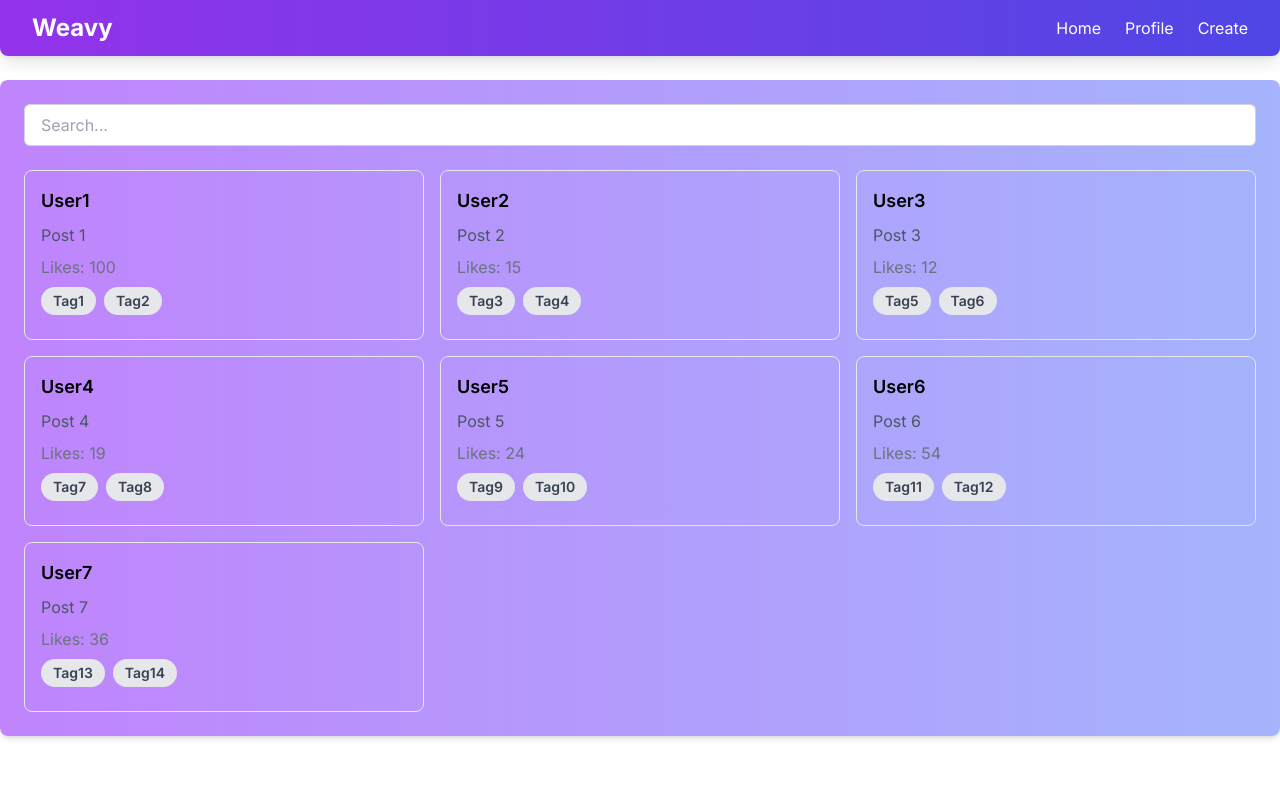
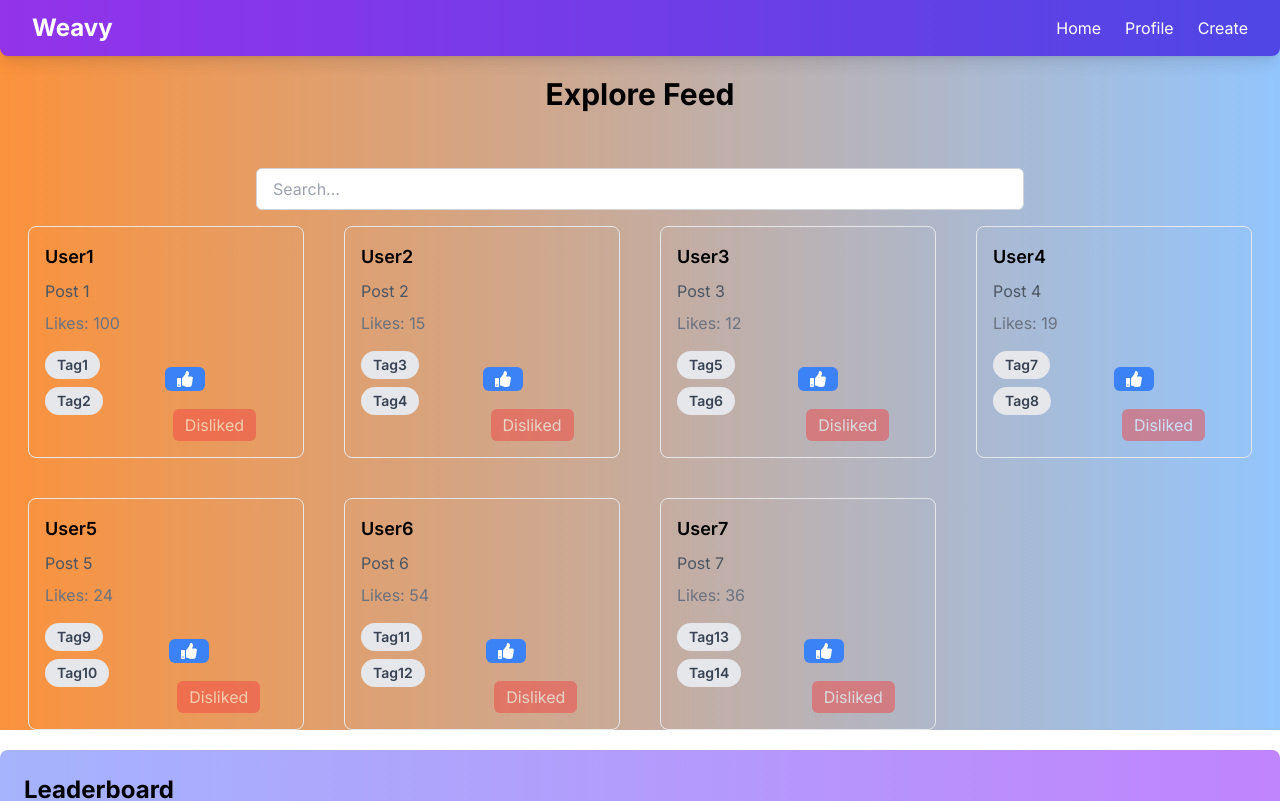
Before and after one commit to Kinjal2004/badam-StoryTell, a Next.js app: page / in a window 1280 px wide. Shown: the top 801 px of the page. Built offline with nearby package versions, Linux system fonts and the light colour scheme.

Commit message:
added: dynamic routes

```diff
--- /dev/null
+++ b/app/[postId]/page.tsx
@@ -0,0 +1,40 @@
+import { FC } from "react";
+import {redirect} from "next/navigation"
+
+interface PageProps {
+  params: { postId: string };
+}
+
+const postData = [
+  { id: "1", user: "User1", content: "Post 1", likes: 100, tags: ["Tag1", "Tag2"] },
+  { id: "2", user: "User2", content: "Post 2", likes: 15, tags: ["Tag3", "Tag4"] },
+  { id: "3", user: "User3", content: "Post 3", likes: 12, tags: ["Tag5", "Tag6"] },
+  { id: "4", user: "User4", content: "Post 4", likes: 19, tags: ["Tag7", "Tag8"] },
+  { id: "5", user: "User5", content: "Post 5", likes: 24, tags: ["Tag9", "Tag10"] },
+  { id: "6", user: "User6", content: "Post 6", likes: 54, tags: ["Tag11", "Tag12"] },
+  { id: "7", user: "User7", content: "Post 7", likes: 36, tags: ["Tag13", "Tag14"] },
+];
+
+const Page: FC<PageProps> = ({ params }) => {
+
+
+  const post = postData.find((post) => post.id === params.postId);
+  if (!post) {
+    // Post not found, redirect to 404 page
+    return null; // You can also render a 404 component here if you prefer
+  }
+
+  return (
+    <div className="container mx-auto my-8 p-8 bg-gray-100 rounded-lg shadow-md">
+      <h1 className="text-2xl font-bold mb-4">Post Details</h1>
+      <div className="border p-4 rounded-md shadow-md">
+        <p className="mb-2">User: {post.user}</p>
+        <p className="mb-2">Content: {post.content}</p>
+        <p className="mb-2">Likes: {post.likes}</p>
+        <p className="mb-2">Tags: {post.tags.join(", ")}</p>
+      </div>
+    </div>
+  );
+};
+
+export default Page;
--- a/components/homeComponents/ExploreFeed.tsx
+++ b/components/homeComponents/ExploreFeed.tsx
@@ -1,6 +1,7 @@
 "use client";
 import React, { useState } from "react";
 import { FaThumbsUp, FaThumbsDown } from "react-icons/fa";
+import {useRouter} from "next/navigation"
 
 interface Post {
   id: number;
@@ -16,8 +17,10 @@ interface ExploreFeedProps {
 }
 
 const ExploreFeed: React.FC<ExploreFeedProps> = ({ stories }) => {
+  const router = useRouter()
   const [selectedPost, setSelectedPost] = useState<number | null>(null);
   const [posts, setPosts] = useState<Post[]>(stories);
+  const [searchTerm, setSearchTerm] = useState<string>("");
 
   const handleLike = (postId: number) => {
     const updatedPosts = posts.map((post) =>
@@ -39,26 +42,43 @@ const ExploreFeed: React.FC<ExploreFeedProps> = ({ stories }) => {
 
   const handleClick = (postId: number) => {
     setSelectedPost(postId === selectedPost ? null : postId);
+    router.push(`/${postId}`)
   };
 
+  const handleSearch = (e: React.ChangeEvent<HTMLInputElement>) => {
+    setSearchTerm(e.target.value);
+  };
+
+  const filteredPosts = posts.filter(
+    (post) =>
+      post.content.toLowerCase().includes(searchTerm.toLowerCase()) ||
+      post.user.toLowerCase().includes(searchTerm.toLowerCase()) ||
+      post.tags.some((tag) =>
+        tag.toLowerCase().includes(searchTerm.toLowerCase())
+      )
+  );
+
   return (
-    <div>
+    <div className="s bg-gradient-to-r from-orange-400 to-blue-300">
       <h2 className="mt-5 py-14 text-3xl font-bold text-center">
         Explore Feed
       </h2>
+      <div className="w-[60vw] mb-4 mx-auto flex justify-center">
+        <input
+          type="text"
+          placeholder="Search..."
+          value={searchTerm}
+          onChange={handleSearch}
+          className="border border-gray-300 rounded-md py-2 px-4 w-full focus:outline-none focus:border-blue-500"
+        />
+      </div>
 
       <div className="grid grid-cols-1 sm:grid-cols-2 md:grid-cols-3 lg:grid-cols-4 gap-10 px-7">
-        {posts.map((post) => (
+        {filteredPosts.length > 0 ? (
+          filteredPosts.map((post) => (
             <div
               key={post.id}
-            className={`border rounded-lg overflow-hidden ${
-              post.id === selectedPost ? "transform scale-110" : ""
-            }`}
-            style={{
-              width: post.id === selectedPost ? "90%" : "auto",
-              margin: post.id === selectedPost ? "auto" : "initial",
-              zIndex: post.id === selectedPost ? 1 : "initial",
-            }}
+              className={`border rounded-lg overflow-hidden transform transition-transform hover:scale-110`}
               onClick={() => handleClick(post.id)}
             >
               <div className="p-4">
@@ -99,7 +119,10 @@ const ExploreFeed: React.FC<ExploreFeedProps> = ({ stories }) => {
                 </div>
               </div>
             </div>
-        ))}
+          ))
+        ) : (
+          <p className="text-gray-500 text-center">No results found</p>
+        )}
       </div>
     </div>
   );
--- a/components/homeComponents/HomePage.tsx
+++ b/components/homeComponents/HomePage.tsx
@@ -1,7 +1,6 @@
 "use client";
 import React, { useState } from "react";
 import ExploreFeed from "./ExploreFeed";
-import Search from "./Search";
 import Leaderboard from "./Leaderboard";
 
 interface HomePageProps {
@@ -14,12 +13,12 @@ interface Post {
   content: string;
   likes: number;
   tags: string[];
+  liked: boolean;
 }
 
 const HomePage: React.FC<HomePageProps> = ({ postData }) => {
   return (
     <div>
-      <Search stories={postData} />
       <ExploreFeed stories={postData} />
       <Leaderboard stories={postData} />
     </div>
--- a/components/homeComponents/Leaderboard.tsx
+++ b/components/homeComponents/Leaderboard.tsx
@@ -7,6 +7,7 @@ interface Post {
   content: string;
   likes: number;
   tags: string[];
+  liked: boolean;
 }
 
 interface LeaderboardProps {
--- a/components/homeComponents/Search.tsx
+++ /dev/null
@@ -1,70 +0,0 @@
-"use client";
-import React, { useState } from "react";
-
-interface Post {
-  id: number;
-  user: string;
-  content: string;
-  likes: number;
-  tags: string[];
-}
-
-interface SearchProps {
-  stories: Post[];
-}
-
-const Search: React.FC<SearchProps> = ({ stories }) => {
-  const [searchTerm, setSearchTerm] = useState<string>("");
-
-  const handleSearch = (e: React.ChangeEvent<HTMLInputElement>) => {
-    setSearchTerm(e.target.value);
-  };
-
-  const filteredPosts = stories.filter(
-    (post) =>
-      post.content.toLowerCase().includes(searchTerm.toLowerCase()) ||
-      post.user.toLowerCase().includes(searchTerm.toLowerCase()) ||
-      post.tags.some((tag) =>
-        tag.toLowerCase().includes(searchTerm.toLowerCase())
-      )
-  );
-
-  return (
-    <div className=" bg-gradient-to-r from-purple-400 to-indigo-300  p-6 mt-20 rounded-lg shadow-md">
-      <input
-        type="text"
-        placeholder="Search..."
-        value={searchTerm}
-        onChange={handleSearch}
-        className="border border-gray-300 rounded-md py-2 px-4 w-full mb-6 focus:outline-none focus:border-blue-500"
-      />
-      {filteredPosts.length > 0 ? (
-        <div className="grid grid-cols-1 md:grid-cols-2 lg:grid-cols-3 gap-4">
-          {filteredPosts.map((post) => (
-            <div key={post.id} className="border rounded-lg overflow-hidden">
-              <div className="p-4">
-                <p className="text-lg font-semibold">{post.user}</p>
-                <p className="text-gray-600 mt-2">{post.content}</p>
-                <p className="text-gray-500 mt-2">Likes: {post.likes}</p>
-                <div className="flex flex-wrap mt-2">
-                  {post.tags.map((tag, index) => (
-                    <span
-                      key={index}
-                      className="inline-block bg-gray-200 rounded-full px-3 py-1 text-sm font-semibold text-gray-700 mr-2 mb-2"
-                    >
-                      {tag}
-                    </span>
-                  ))}
-                </div>
-              </div>
-            </div>
-          ))}
-        </div>
-      ) : (
-        <p className="text-gray-500 text-center">No results found</p>
-      )}
-    </div>
-  );
-};
-
-export default Search;
--- a/package.json
+++ b/package.json
@@ -9,11 +9,14 @@
     "lint": "next lint"
   },
   "dependencies": {
+    "axios": "^1.6.2",
     "chart.js": "^4.4.1",
     "next": "14.0.4",
+    "prisma": "^5.7.0",
     "react": "^18",
     "react-dom": "^18",
     "react-icons": "^4.12.0",
+    "react-router-dom": "^6.20.1",
     "react-toastify": "^9.1.3",
     "recharts": "^2.10.3"
   },
```
Also changed, not shown: 1 other file (tests, documents, lock files or other folders). Lines whose indentation alone changed are shown as unchanged.
